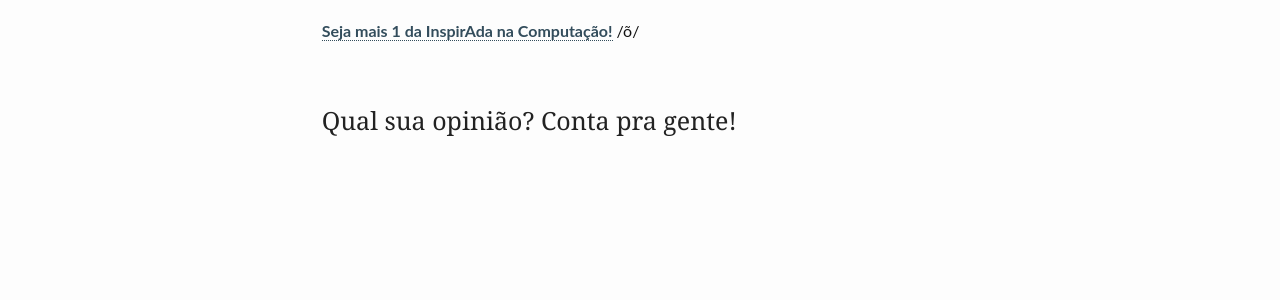
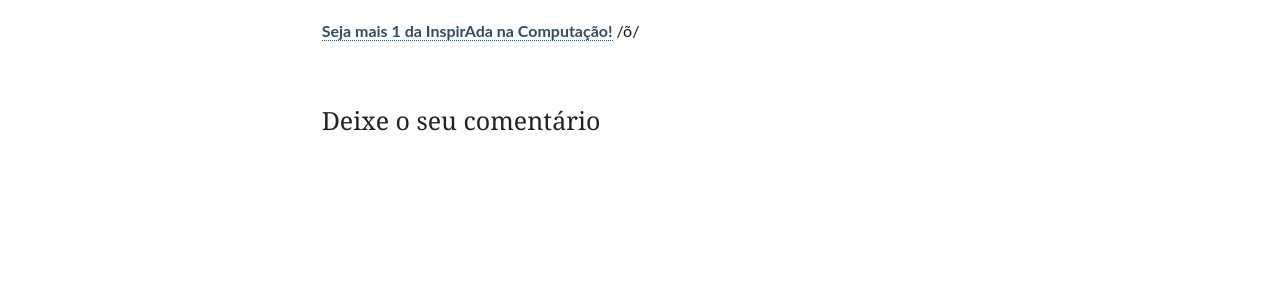
Before and after one commit to inspiradanacomputacao/inspiradanacomputacao.github.io, a Jekyll site: the page built from pages/parceria-inspirada.md, in a window 1280 px wide. Shown: the part 1576-1876 px from the top of the page. Built offline with Jekyll 4.4.1, drawn with Linux system fonts in a browser that asks for light colours; comment, search, counter and statistics services are not loaded.

Commit message:
traduzindo texto da caixa de comentarios

```diff
--- a/_data/language.yml
+++ b/_data/language.yml
@@ -2,7 +2,7 @@ info_website: "Sobre"
 archive: "Arquivos"
 blog_archive: "Arquivos do Blog"
 blog: "Blog"
-comments_headline: "Qual sua opinião? Conta pra gente!"
+comments_headline: "Deixe o seu comentário"
 more: "Mais ›"
 more_articles: "Mais artigos"
 navigation_title: "Navegação"
```
